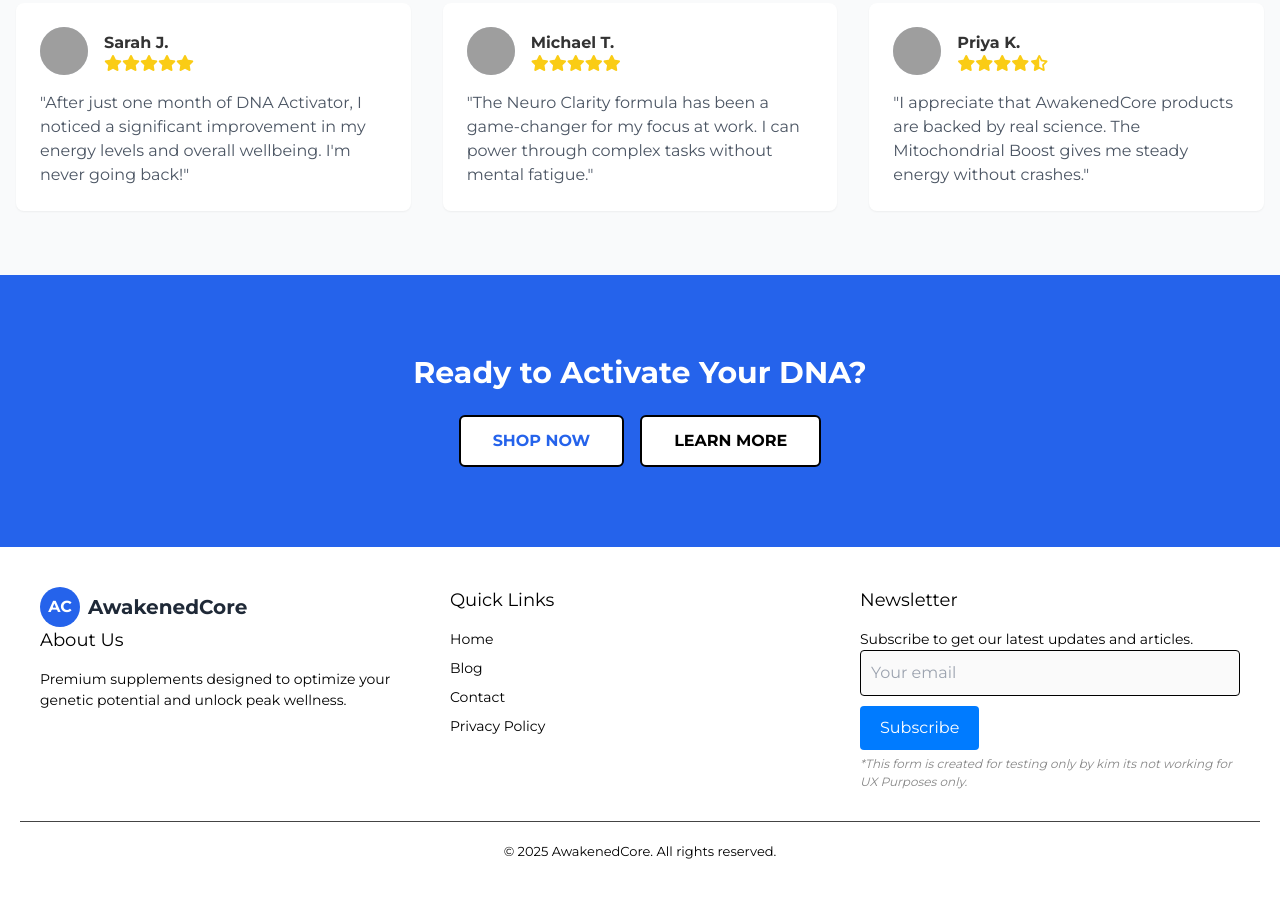
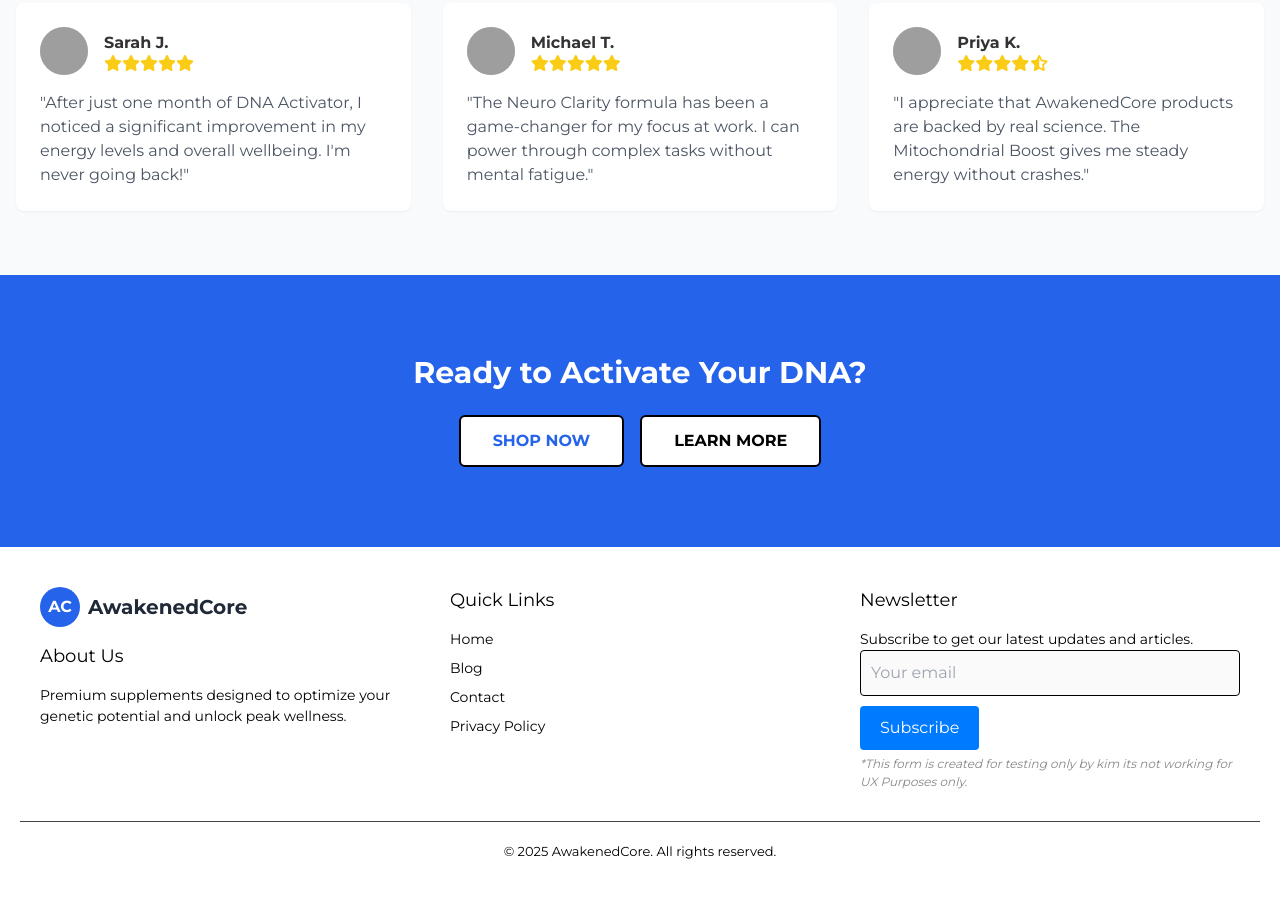
Before and after one commit to nosmiketsu/kim_pomento, a plain HTML site: page index.html in a window 1280 px wide. Shown: the part 2449-3347 px from the top of the page. Drawn offline with Linux system fonts and the light colour scheme; grey boxes are pictures that could not be loaded.

Commit message:
Update index.html

```diff
--- a/index.html
+++ b/index.html
@@ -1304,7 +1304,7 @@
 
               <!-- About Section -->
               <div class="footer-section">
-                    <div class="flex items-center space-x-2">
+                    <div class="flex items-center space-x-2" style="padding-bottom: 1rem;">
                         <div class="w-10 h-10 rounded-full bg-blue-600 flex items-center justify-center text-white font-bold">AC</div>
                         <span class="text-xl font-bold text-gray-800">AwakenedCore</span>
                     </div>
```
